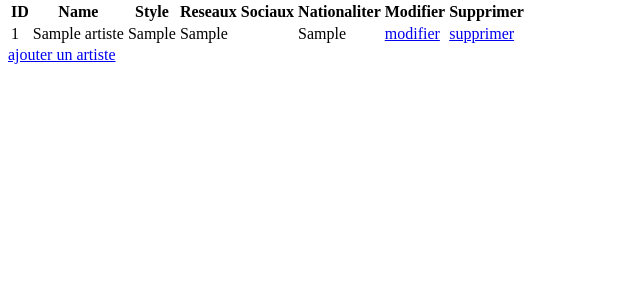
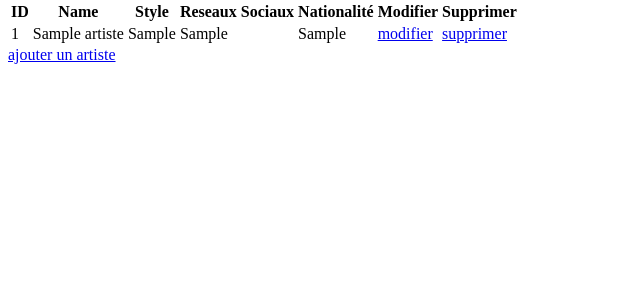
Before and after one commit to GuillaumeDegan/CaGroove, a PHP site: page /artistes/affichage_artiste.php in a window 1280 px wide. Shown: the part 26-326 px from the top of the page, without its empty margins (0-640 px from the left). Run offline with PHP 8.4, Linux system fonts and the light colour scheme; tables that the repository leaves empty hold one stand-in row (values such as "Sample post").

Commit message:
ajustements

```diff
--- a/artistes/affichage_artiste.php
+++ b/artistes/affichage_artiste.php
@@ -21,7 +21,7 @@ $data = $db->queryGET('SELECT * FROM artiste');
             <th>Name</th>
             <th>Style</th>
             <th>Reseaux Sociaux</th>
-            <th>Nationaliter</th>
+            <th>Nationalité</th>
             <th>Modifier</th>
             <th>Supprimer</th>
         </tr>
--- a/event/affichage_event.php
+++ b/event/affichage_event.php
@@ -32,6 +32,7 @@ $data = $db->queryGET('SELECT * FROM event');
             <tr>
                 <td><?= htmlspecialchars($row->id);?></td>
                 <td><?= htmlspecialchars($row->places); ?></td>
+                <td><?= htmlspecialchars($row->nom); ?></td>
                 <td><?= htmlspecialchars($row->lieu); ?></td>
                 <td><?= htmlspecialchars($row->date); ?></td>
                 <td><a href="modifier_event1.php?id=<?= htmlspecialchars($row->id); ?> ">modifier</a></td>
```
